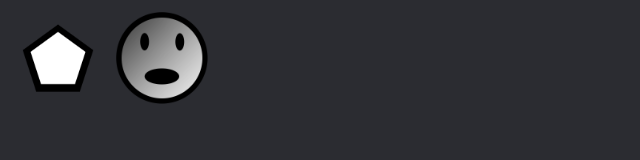
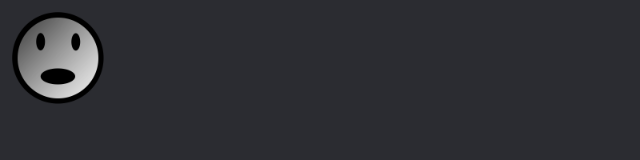
Before and after one commit to SpielerTheMax/The-Ball, a plain HTML site: page index.html in a window 1280 px wide. Shown: the whole page, without its empty margins (0-640 px from the left). Drawn offline with Linux system fonts and the light colour scheme.

Commit message:
Update style.css

```diff
--- a/style.css
+++ b/style.css
@@ -1,3 +1,6 @@
 body{
     background-color: rgb(43, 44, 49);
 }
+img{
+    position: absolute;
+}
```
